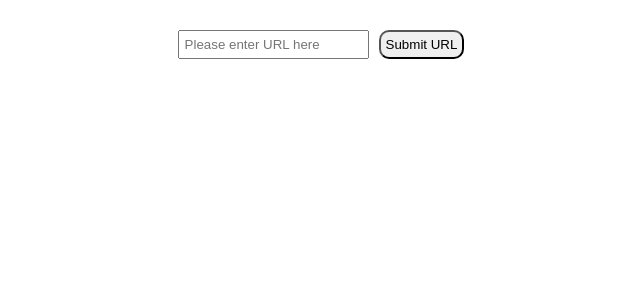
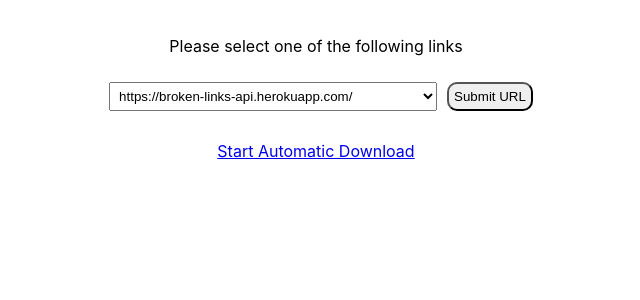
Before and after one commit to mahsa2017/web-crawler-project, a React (Create React App) app: page / in a window 1280 px wide. Both pictures are taken after a click on the button "Submit URL". Shown: the top 300 px of the page, without its empty margins (324-964 px from the left). Built offline with nearby package versions, Linux system fonts and the light colour scheme; the HTML template or start-up script is replaced by a standard one.

Commit message:
file downloads when link clicked

```diff
--- a/src/App.css
+++ b/src/App.css
@@ -25,7 +25,7 @@
 form {
 	padding: 20px;
 }
-input {
+select {
 	padding: 5px;
 	margin: 10px;
 }
--- a/src/App.js
+++ b/src/App.js
@@ -2,18 +2,36 @@ import React, { Component } from 'react';
 import './App.css';
 
 class App extends Component {
+	state = {
+		download: false
+	};
 	render() {
 		return (
 			<div className="App">
 				<form onSubmit={this.handleSubmit}>
-					<input placeholder="Please enter URL here" />
+					<p>Please select one of the following links</p>
+					<select>
+						<option value="https://broken-links-api.herokuapp.com/">https://broken-links-api.herokuapp.com/</option>
+						<option value="https://web-crawler-test1.herokuapp.com/">https://web-crawler-test1.herokuapp.com/</option>
+						<option value="https://web-crawler-test2.herokuapp.com/">https://web-crawler-test2.herokuapp.com/</option>
+						<option value="https://random-static-linky-site-01.herokuapp.com/">https://random-static-linky-site-01.herokuapp.com/</option>
+						<option value="https://random-static-linky-site-02.herokuapp.com/">https://random-static-linky-site-02.herokuapp.com/</option>
+					</select>
 					<button>Submit URL</button>
 				</form>
+				{this.state.download && (
+					<a href="example.txt" download>
+						Start Automatic Download
+					</a>
+				)}
 			</div>
 		);
 	}
 	handleSubmit = event => {
 		event.preventDefault();
+		this.setState({
+			download: true
+		});
 	};
 }
 
```
Also changed, not shown: public/example.txt (added).
